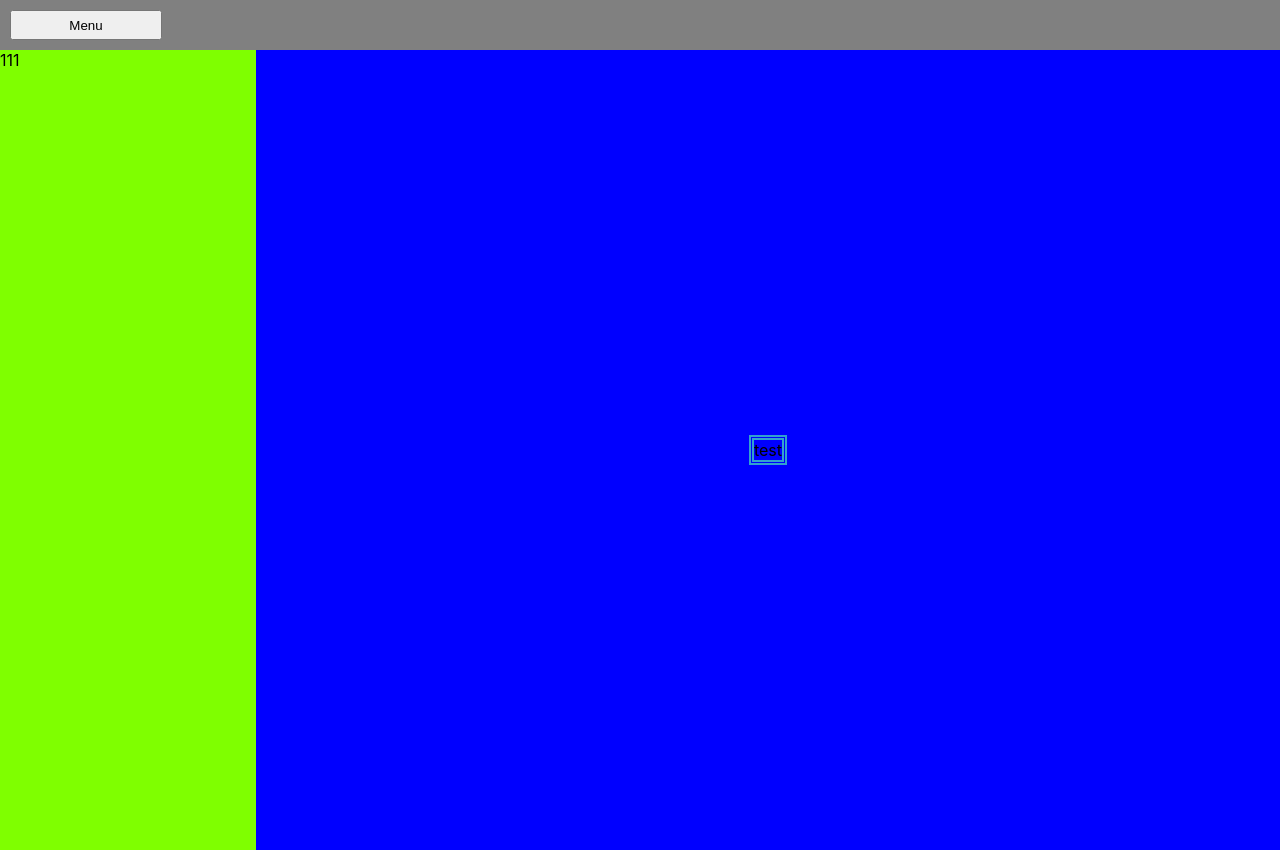
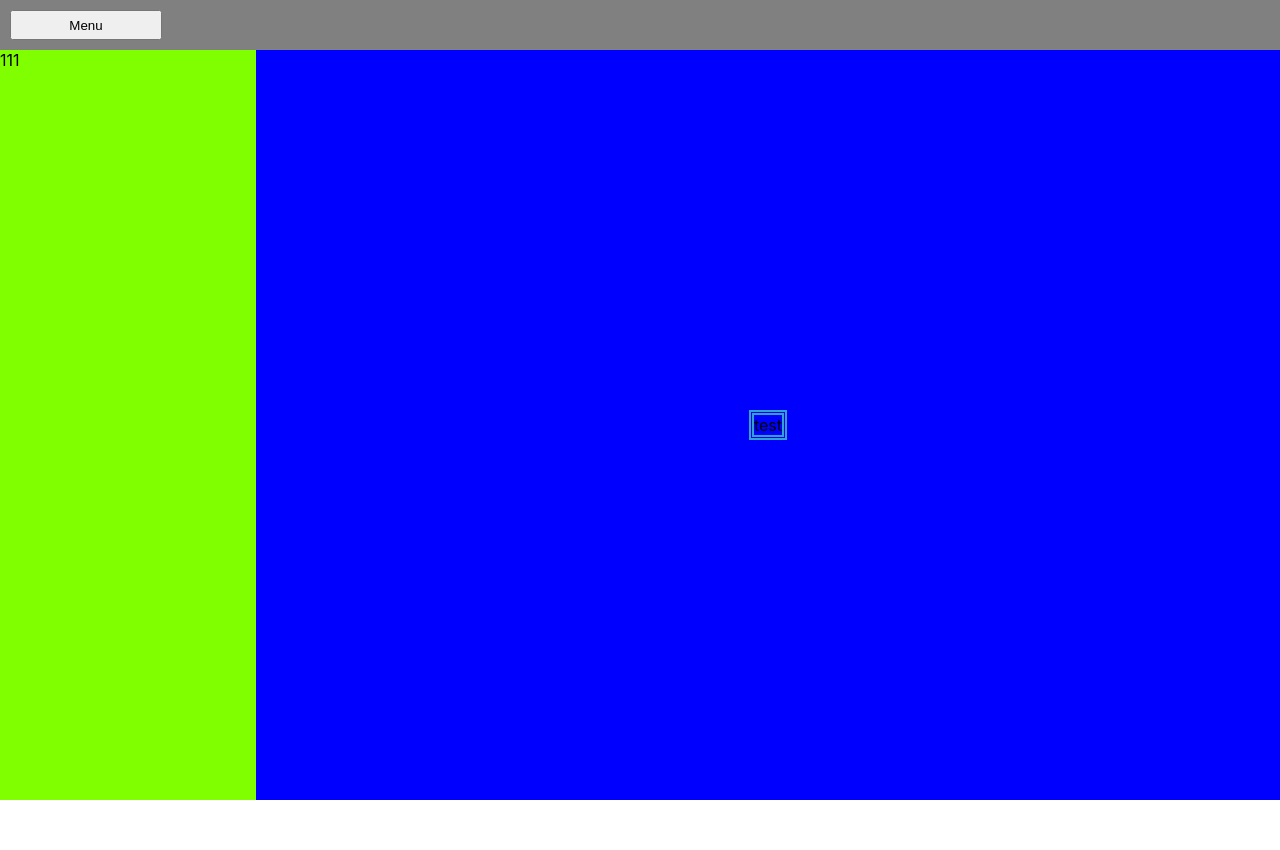
Before and after one commit to ydekor/react-test1, a React (Create React App) app: page / in a window 1280 px wide. After the commit the page ends 800 px from the top, so only its background shows below. Built offline with nearby package versions, Linux system fonts and the light colour scheme.

Commit message:
fixed bug with scroll bar

```diff
--- a/src/app/App.css
+++ b/src/app/App.css
@@ -26,7 +26,6 @@
     display: flex;
     justify-content: center;
     align-items: center;
-    height: 100vh;
     background-color: blue;
 }
 .testText {
--- a/src/app/App.js
+++ b/src/app/App.js
@@ -5,7 +5,7 @@ function App() {
     <div className="App">
         <div className="topLine">
             <div className="topButtons">
-                <button class="Menu" type="button">Menu</button>
+                <button className="Menu" type="button">Menu</button>
             </div>
         </div>
         <div className="container">
```
